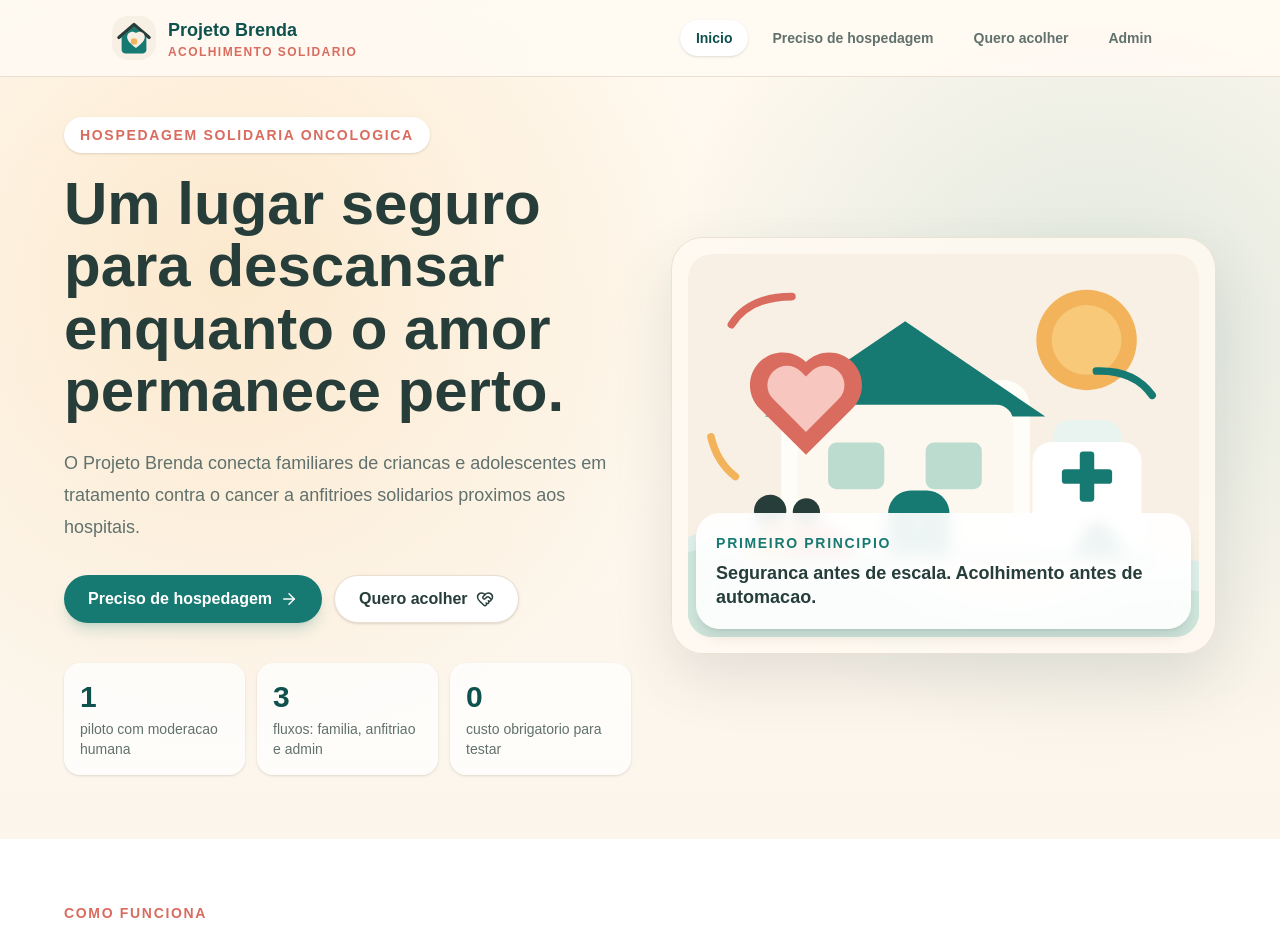
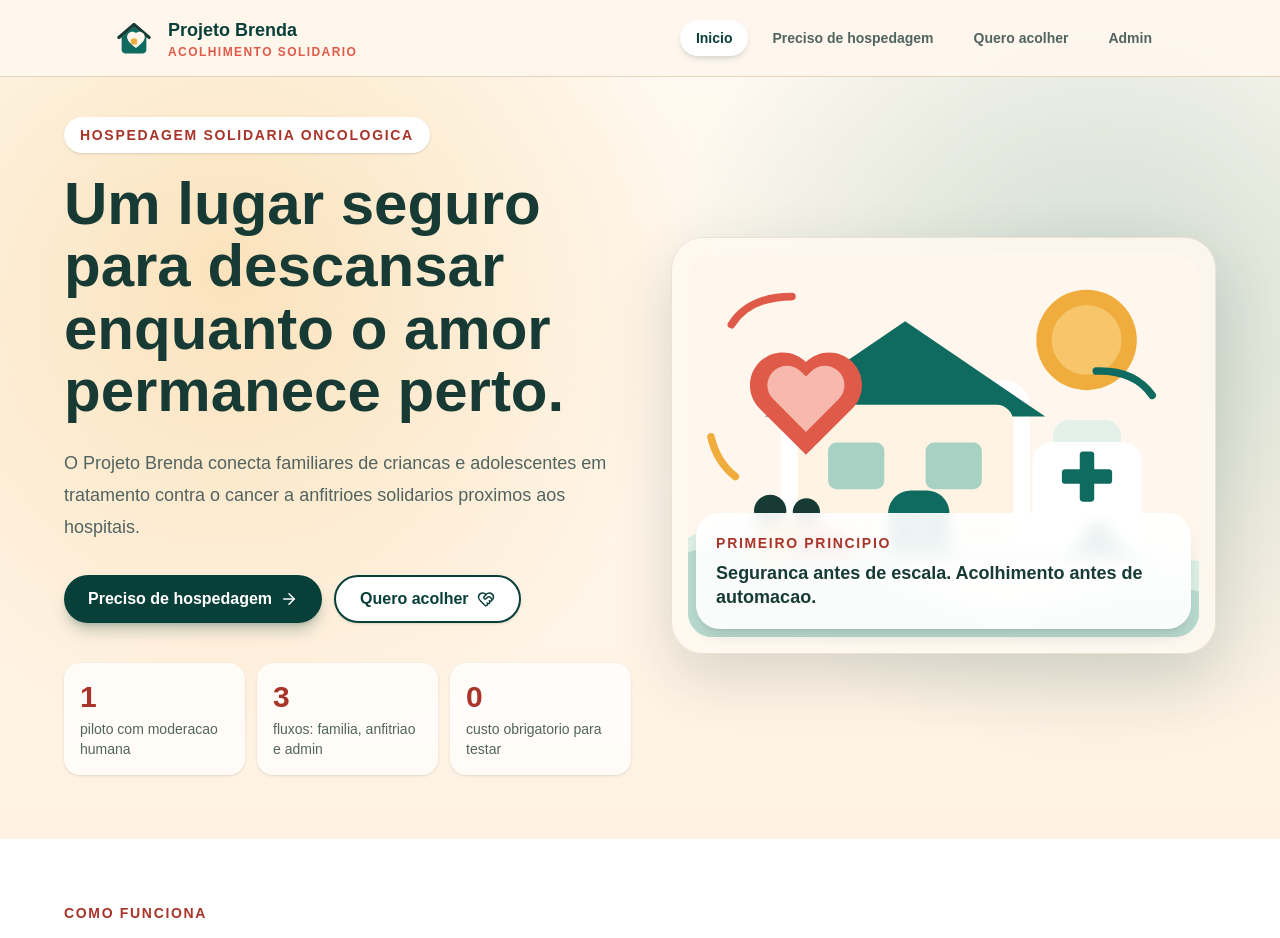
Before and after one commit to rafaelcarneiromachado/projetoBrenda, a Next.js app: page / in a window 1280 px wide. Shown: the top 938 px of the page. Built offline with nearby package versions, Linux system fonts and the light colour scheme.

Commit message:
Refine warm high-contrast color palette

```diff
--- a/src/app/admin/page.tsx
+++ b/src/app/admin/page.tsx
@@ -28,7 +28,7 @@ export default function AdminPage() {
       <SiteHeader current="admin" />
       <section className="mx-auto max-w-6xl px-6 py-10 md:px-10 lg:px-12">
         <div className="max-w-3xl">
-          <p className="inline-flex rounded-full bg-white px-4 py-2 text-sm font-black uppercase tracking-[0.12em] text-[var(--rose)] shadow-sm">
+          <p className="inline-flex rounded-full bg-white px-4 py-2 text-sm font-black uppercase tracking-[0.12em] text-[var(--rose-dark)] shadow-sm">
             Moderacao
           </p>
           <h1 className="mt-5 text-3xl font-black md:text-5xl">
--- a/src/app/anfitrioes/page.tsx
+++ b/src/app/anfitrioes/page.tsx
@@ -97,7 +97,7 @@ export default function AnfitrioesPage() {
             </span>
           </label>
 
-          <button className="inline-flex min-h-12 items-center justify-center gap-2 rounded-full bg-[var(--brand)] px-6 font-black text-white shadow-lg shadow-[#177a7230] transition hover:bg-[var(--brand-dark)]">
+          <button className="inline-flex min-h-12 items-center justify-center gap-2 rounded-full bg-[var(--brand-dark)] px-6 font-black text-white shadow-lg shadow-[#093f3940] transition hover:bg-[var(--brand)]">
             Enviar oferta
             <HeartHandshake aria-hidden size={18} />
           </button>
--- a/src/app/components/FormShell.tsx
+++ b/src/app/components/FormShell.tsx
@@ -21,7 +21,7 @@ export function FormShell({
       <SiteHeader current={current} />
       <section className="mx-auto grid max-w-6xl gap-8 px-6 py-10 md:px-10 lg:grid-cols-[0.88fr_1.12fr] lg:px-12">
         <aside className="lg:pt-8">
-          <p className="inline-flex rounded-full bg-white px-4 py-2 text-sm font-black uppercase tracking-[0.12em] text-[var(--rose)] shadow-sm">
+          <p className="inline-flex rounded-full bg-white px-4 py-2 text-sm font-black uppercase tracking-[0.12em] text-[var(--rose-dark)] shadow-sm">
             {eyebrow}
           </p>
           <h1 className="mt-5 text-3xl font-black leading-tight md:text-5xl">
--- a/src/app/components/SiteHeader.tsx
+++ b/src/app/components/SiteHeader.tsx
@@ -14,7 +14,7 @@ const links = [
 
 export function SiteHeader({ current = "home" }: SiteHeaderProps) {
   return (
-    <header className="sticky top-0 z-20 border-b border-[var(--line)] bg-[#fffaf2]/92 backdrop-blur">
+    <header className="sticky top-0 z-20 border-b border-[var(--line)] bg-[#fff7ed]/94 backdrop-blur">
       <nav className="mx-auto flex max-w-6xl flex-col gap-4 px-6 py-4 md:flex-row md:items-center md:justify-between md:px-10 lg:px-12">
         <Link className="flex items-center gap-3" href="/">
           <Image
@@ -39,7 +39,7 @@ export function SiteHeader({ current = "home" }: SiteHeaderProps) {
             <Link
               className={`rounded-full px-4 py-2 transition hover:bg-white hover:text-[var(--brand-dark)] ${
                 current === link.key
-                  ? "bg-white text-[var(--brand-dark)] shadow-sm"
+                  ? "bg-white text-[var(--brand-dark)] shadow-md shadow-[#173b3420]"
                   : ""
               }`}
               href={link.href}
--- a/src/app/familias/page.tsx
+++ b/src/app/familias/page.tsx
@@ -85,7 +85,7 @@ export default function FamiliasPage() {
             </span>
           </label>
 
-          <button className="inline-flex min-h-12 items-center justify-center gap-2 rounded-full bg-[var(--brand)] px-6 font-black text-white shadow-lg shadow-[#177a7230] transition hover:bg-[var(--brand-dark)]">
+          <button className="inline-flex min-h-12 items-center justify-center gap-2 rounded-full bg-[var(--brand-dark)] px-6 font-black text-white shadow-lg shadow-[#093f3940] transition hover:bg-[var(--brand)]">
             Enviar pedido
             <Send aria-hidden size={18} />
           </button>
--- a/src/app/globals.css
+++ b/src/app/globals.css
@@ -1,17 +1,18 @@
 @import "tailwindcss";
 
 :root {
-  --background: #fbf4ea;
-  --foreground: #263d3a;
-  --muted: #61716d;
-  --brand: #177a72;
-  --brand-dark: #0f514d;
-  --warm: #f3b35b;
-  --rose: #d96c5f;
+  --background: #fff7ed;
+  --foreground: #173b34;
+  --muted: #52645f;
+  --brand: #0f6b5f;
+  --brand-dark: #093f39;
+  --warm: #f0ad3d;
+  --rose: #df5a49;
+  --rose-dark: #a9342a;
   --surface: #ffffff;
-  --surface-soft: #fffaf2;
-  --line: #eadfd1;
-  --shadow: 0 24px 60px rgba(38, 61, 58, 0.12);
+  --surface-soft: #fff3e3;
+  --line: #e7d4bf;
+  --shadow: 0 24px 60px rgba(23, 59, 52, 0.16);
 }
 
 * {
@@ -49,7 +50,8 @@ textarea {
 
 .quiet-pattern {
   background-image:
-    radial-gradient(circle at 18% 15%, rgba(243, 179, 91, 0.22), transparent 26%),
-    radial-gradient(circle at 86% 18%, rgba(23, 122, 114, 0.13), transparent 24%),
-    linear-gradient(180deg, #fff9ef 0%, #fbf4ea 64%, #eef7f1 100%);
+    radial-gradient(circle at 18% 15%, rgba(240, 173, 61, 0.28), transparent 26%),
+    radial-gradient(circle at 86% 18%, rgba(15, 107, 95, 0.2), transparent 24%),
+    radial-gradient(circle at 78% 82%, rgba(223, 90, 73, 0.12), transparent 24%),
+    linear-gradient(180deg, #fffaf2 0%, #fff0df 58%, #e8f3ea 100%);
 }
--- a/src/app/page.tsx
+++ b/src/app/page.tsx
@@ -48,7 +48,7 @@ export default function Home() {
       <section className="px-6 pb-16 pt-10 md:px-10 lg:px-12">
         <div className="mx-auto grid max-w-6xl gap-10 lg:grid-cols-[1.02fr_0.98fr] lg:items-center">
           <div className="max-w-3xl">
-            <p className="mb-5 inline-flex rounded-full bg-white px-4 py-2 text-sm font-black uppercase tracking-[0.12em] text-[var(--rose)] shadow-sm">
+            <p className="mb-5 inline-flex rounded-full bg-white px-4 py-2 text-sm font-black uppercase tracking-[0.12em] text-[var(--rose-dark)] shadow-sm">
               hospedagem solidaria oncologica
             </p>
             <h1 className="max-w-4xl text-4xl font-black leading-[1.04] text-[var(--foreground)] md:text-6xl">
@@ -62,14 +62,14 @@ export default function Home() {
 
             <div className="mt-8 flex flex-col gap-3 sm:flex-row">
               <Link
-                className="inline-flex min-h-12 items-center justify-center gap-2 rounded-full bg-[var(--brand)] px-6 font-black text-white shadow-lg shadow-[#177a7230] transition hover:bg-[var(--brand-dark)]"
+                className="inline-flex min-h-12 items-center justify-center gap-2 rounded-full bg-[var(--brand-dark)] px-6 font-black text-white shadow-lg shadow-[#093f3940] transition hover:bg-[var(--brand)]"
                 href="/familias"
               >
                 Preciso de hospedagem
                 <ArrowRight aria-hidden size={18} />
               </Link>
               <Link
-                className="inline-flex min-h-12 items-center justify-center gap-2 rounded-full border border-[var(--line)] bg-white px-6 font-black text-[var(--foreground)] shadow-sm transition hover:border-[var(--brand)]"
+                className="inline-flex min-h-12 items-center justify-center gap-2 rounded-full border-2 border-[var(--brand-dark)] bg-white px-6 font-black text-[var(--brand-dark)] shadow-sm transition hover:bg-[var(--surface-soft)]"
                 href="/anfitrioes"
               >
                 Quero acolher
@@ -80,7 +80,7 @@ export default function Home() {
             <div className="mt-10 grid gap-3 sm:grid-cols-3">
               {stats.map((item) => (
                 <div className="rounded-2xl bg-white/76 p-4 shadow-sm" key={item.label}>
-                  <div className="text-3xl font-black text-[var(--brand-dark)]">
+                  <div className="text-3xl font-black text-[var(--rose-dark)]">
                     {item.value}
                   </div>
                   <p className="mt-1 text-sm leading-5 text-[var(--muted)]">
@@ -101,7 +101,7 @@ export default function Home() {
               width={1200}
             />
             <div className="absolute bottom-6 left-6 right-6 rounded-3xl bg-white/92 p-5 shadow-lg backdrop-blur">
-              <p className="text-sm font-black uppercase tracking-[0.12em] text-[var(--brand)]">
+              <p className="text-sm font-black uppercase tracking-[0.12em] text-[var(--rose-dark)]">
                 primeiro principio
               </p>
               <p className="mt-2 text-lg font-black leading-6">
@@ -115,7 +115,7 @@ export default function Home() {
       <section className="bg-white px-6 py-16 md:px-10 lg:px-12">
         <div className="mx-auto max-w-6xl">
           <div className="max-w-2xl">
-            <p className="text-sm font-black uppercase tracking-[0.12em] text-[var(--rose)]">
+            <p className="text-sm font-black uppercase tracking-[0.12em] text-[var(--rose-dark)]">
               como funciona
             </p>
             <h2 className="mt-3 text-3xl font-black md:text-5xl">
@@ -132,7 +132,7 @@ export default function Home() {
                   className="rounded-3xl border border-[var(--line)] bg-[var(--surface-soft)] p-6 shadow-sm"
                   key={step.title}
                 >
-                  <div className="flex h-12 w-12 items-center justify-center rounded-2xl bg-[var(--brand)] text-white">
+                  <div className="flex h-12 w-12 items-center justify-center rounded-2xl bg-[var(--brand-dark)] text-white shadow-md shadow-[#093f3930]">
                     <Icon aria-hidden size={24} />
                   </div>
                   <h3 className="mt-5 text-xl font-black">{step.title}</h3>
@@ -149,7 +149,7 @@ export default function Home() {
       <section className="px-6 py-16 md:px-10 lg:px-12">
         <div className="mx-auto grid max-w-6xl gap-8 lg:grid-cols-[0.9fr_1.1fr] lg:items-center">
           <div>
-            <p className="text-sm font-black uppercase tracking-[0.12em] text-[var(--rose)]">
+            <p className="text-sm font-black uppercase tracking-[0.12em] text-[var(--rose-dark)]">
               cuidado operacional
             </p>
             <h2 className="mt-3 text-3xl font-black md:text-5xl">
@@ -171,7 +171,7 @@ export default function Home() {
                 >
                   <CheckCircle2
                     aria-hidden
-                    className="mt-0.5 shrink-0 text-[var(--brand)]"
+                    className="mt-0.5 shrink-0 text-[var(--rose-dark)]"
                     size={20}
                   />
                   <p className="text-sm font-bold leading-6 text-[var(--foreground)]">
```
Also changed, not shown: public/brand/hero-acolhimento.svg, public/brand/logo-brenda.svg.
